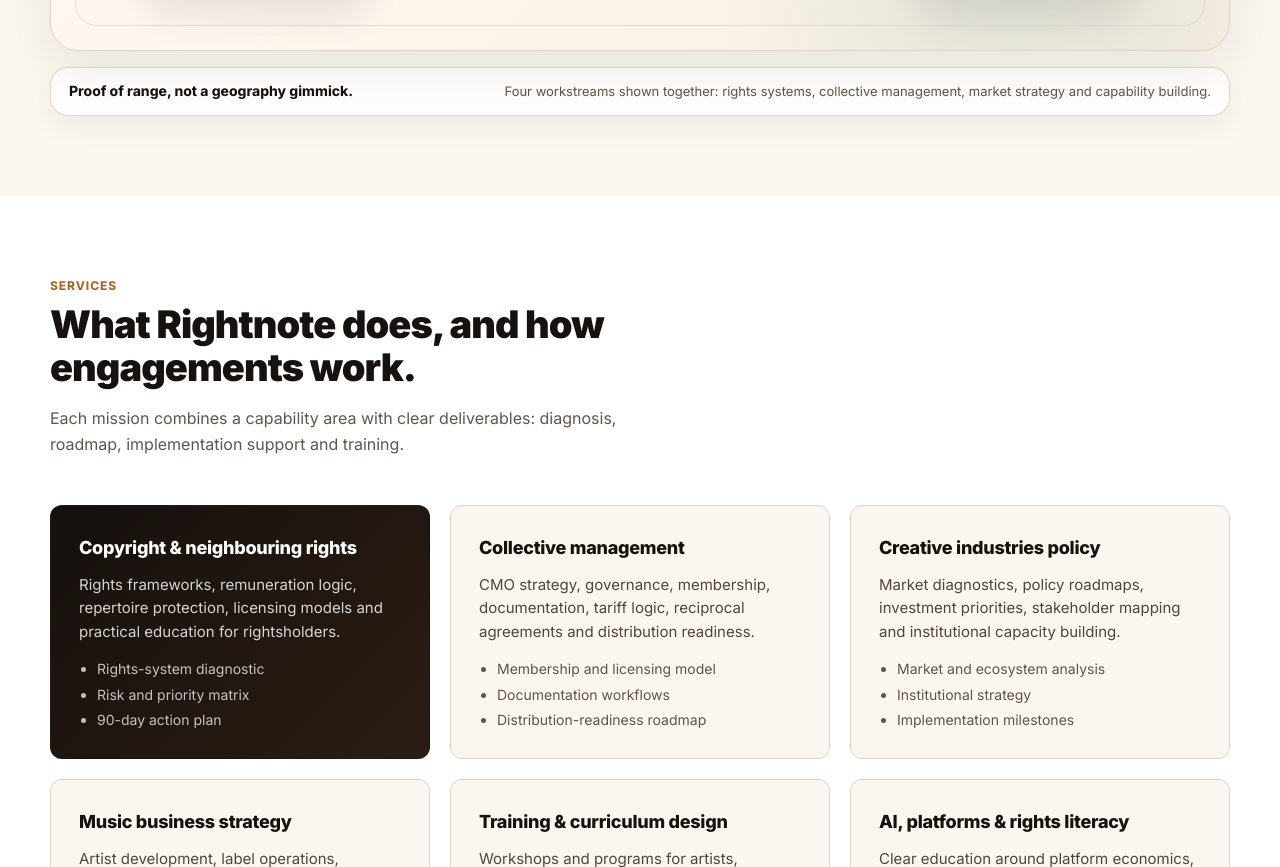
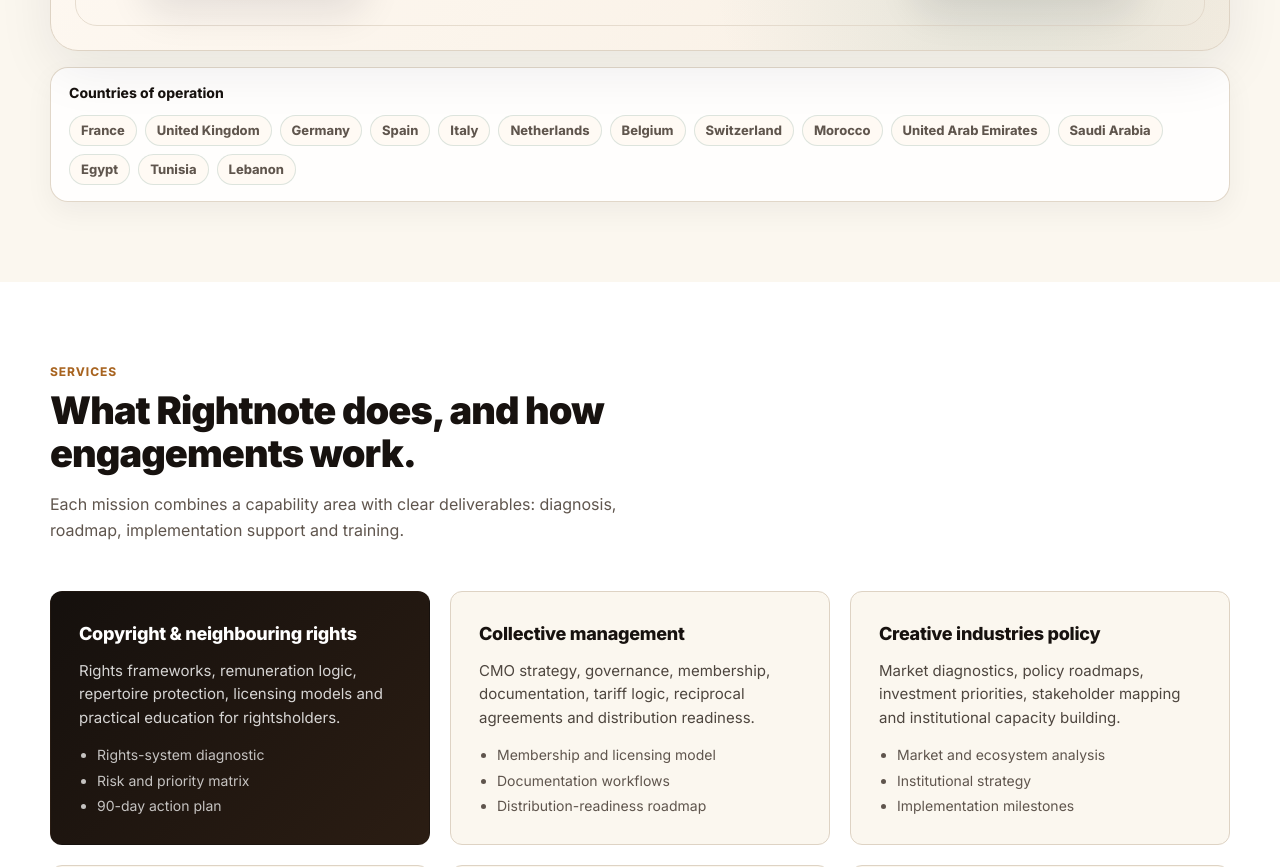
Before and after one commit to hermespromox/rightnote, a website: page index.html in a window 1280 px wide. Shown: the part 1877-2744 px from the top of the page. Drawn offline with nearby package versions, Linux system fonts and the light colour scheme.

Commit message:
Add operation countries block

```diff
--- a/assets/style.css
+++ b/assets/style.css
@@ -593,20 +593,41 @@
 .orbit-card-c { left: 8%; bottom: 13%; }
 .orbit-card-d { right: 8%; bottom: 13%; }
 
-.footprint-note {
-  display: flex;
-  align-items: center;
-  justify-content: space-between;
-  gap: 18px;
+.operation-countries {
   border: 1px solid rgba(222,211,196,.9);
   border-radius: 18px;
-  background: rgba(255,255,255,.82);
-  padding: 14px 18px;
+  background: rgba(255,255,255,.86);
+  padding: 16px 18px;
   box-shadow: 0 10px 28px rgba(16,24,40,.05);
 }
 
-.footprint-note strong { color: var(--ink); font-size: 14px; line-height: 1.35; }
-.footprint-note span { color: var(--muted); font-size: 13px; line-height: 1.45; text-align: right; }
+.operation-countries strong {
+  display: block;
+  color: var(--ink);
+  font-size: 14px;
+  line-height: 1.35;
+  margin-bottom: 12px;
+}
+
+.country-chip-list {
+  display: flex;
+  flex-wrap: wrap;
+  gap: 8px;
+}
+
+.country-chip-list span {
+  display: inline-flex;
+  align-items: center;
+  min-height: 30px;
+  border: 1px solid rgba(47,111,100,.16);
+  border-radius: 999px;
+  background: #fffaf4;
+  color: var(--muted);
+  font-size: 13px;
+  font-weight: 750;
+  line-height: 1;
+  padding: 8px 11px;
+}
 
 /* ── PROOF STRIP / SOCIAL PROOF ───────────────────── */
 .proof-strip {
@@ -1126,8 +1147,10 @@
 
   .proof { grid-template-columns: 1fr; gap: 12px; }
 
-  .footprint-note { align-items: flex-start; flex-direction: column; gap: 6px; }
-  .footprint-note span { text-align: left; }
+
+  .operation-countries { padding: 14px 15px; border-radius: 16px; }
+  .country-chip-list { gap: 7px; }
+  .country-chip-list span { min-height: 28px; font-size: 12px; padding: 7px 9px; }
 
   .footprint-visual {
     min-height: 0;
--- a/index.html
+++ b/index.html
@@ -129,7 +129,12 @@
 <circle class="node node-d" cx="748" cy="244" r="9"/>
 </svg>
 </div>
-<div class="footprint-note"><strong>Proof of range, not a geography gimmick.</strong><span>Four workstreams shown together: rights systems, collective management, market strategy and capability building.</span></div>
+<div class="operation-countries" aria-label="Countries of operation">
+<strong>Countries of operation</strong>
+<div class="country-chip-list">
+<span>France</span><span>United Kingdom</span><span>Germany</span><span>Spain</span><span>Italy</span><span>Netherlands</span><span>Belgium</span><span>Switzerland</span><span>Morocco</span><span>United Arab Emirates</span><span>Saudi Arabia</span><span>Egypt</span><span>Tunisia</span><span>Lebanon</span>
+</div>
+</div>
 </div>
 </section>
 
```
Also changed, not shown: fr/index.html (+6 -1 lines).
